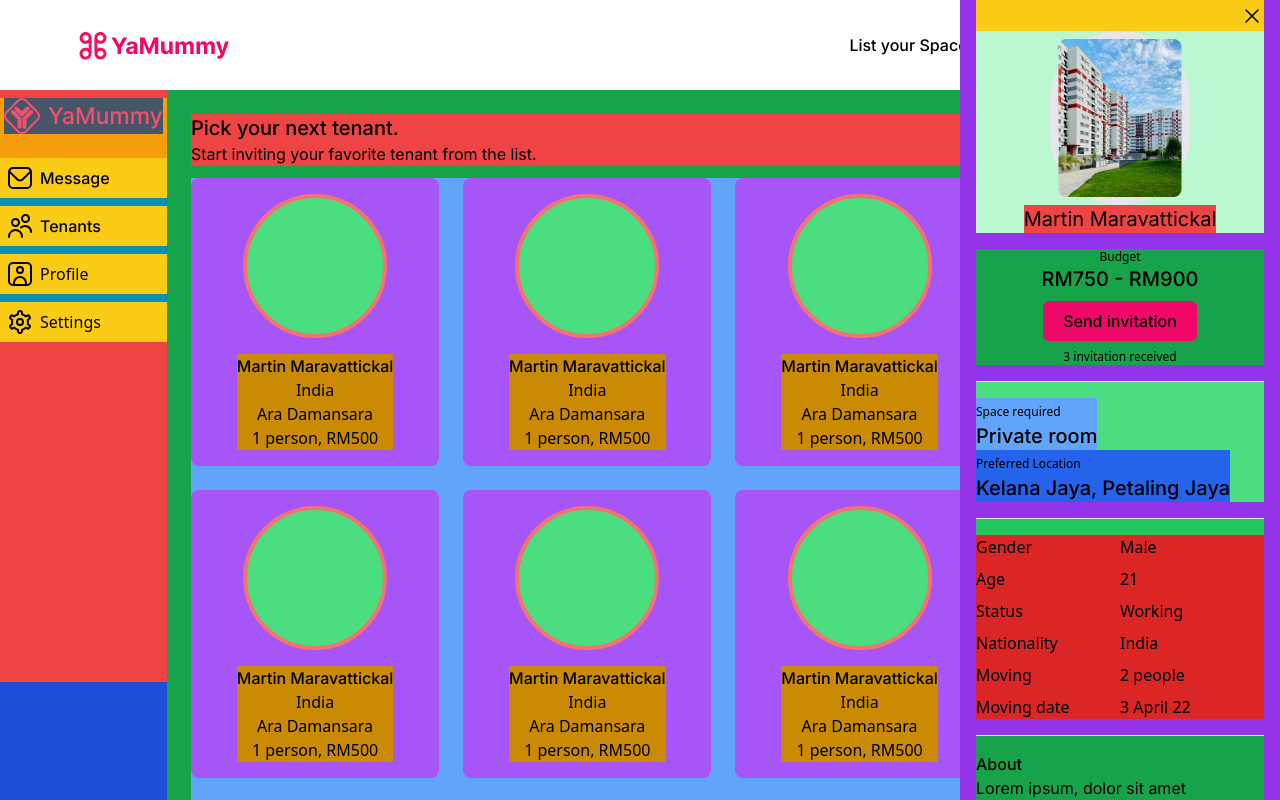
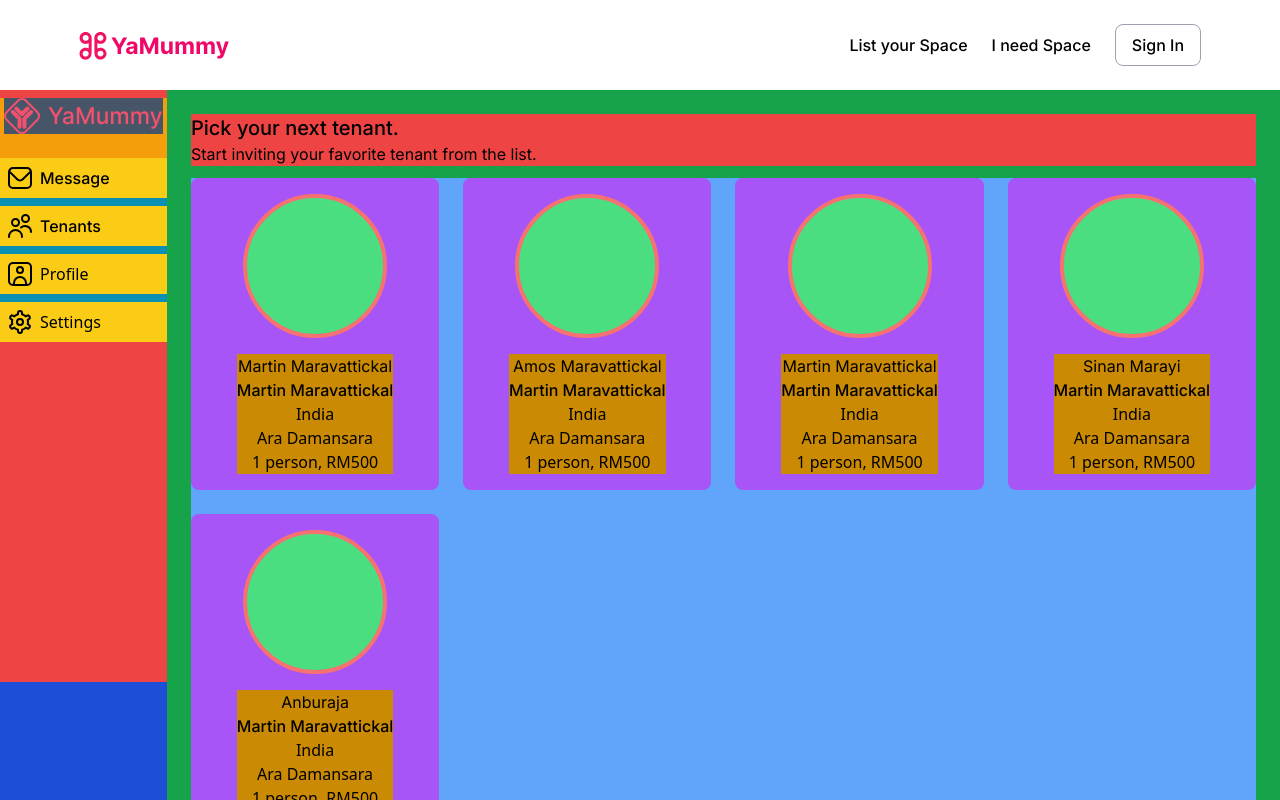
Before and after one commit to sinan-marayi/yamummy-test-version, a Vue app: page /dashboard in a window 1280 px wide. Shown: the top 800 px of the page. Built offline with nearby package versions, Linux system fonts and the light colour scheme.

Commit message:
toggle modal with dynamic data

```diff
--- a/src/components/cards/tenantCard.vue
+++ b/src/components/cards/tenantCard.vue
@@ -7,6 +7,7 @@
                 class="rounded-full bg-green-400 border-4 border-red-400 h-28 w-28 lg:h-36 lg:w-36"
               ></div>
               <div class="bg-yellow-600 flex flex-col">
+                <slot/>
                 <h3 class="text-base font-medium">Martin Maravattickal</h3>
                 <div class="flex items-center text-center justify-center">
                   <span class="">India</span>
--- a/src/components/dashboardTenantModal.vue
+++ b/src/components/dashboardTenantModal.vue
@@ -2,7 +2,7 @@
 <!--OFF CANVAS OFFCANVAS-->
 
 <div class="flex flex-col sm:w-1/2 md:w-2/5 lg:w-1/4 h-screen bg-purple-600 fixed top-0 right-0 z-50 px-4">
-        <div class="flex h-12 bg-yellow-400 items-center justify-end">
+        <div class="flex h-12 bg-yellow-400 items-center justify-end " @click="close">
             <svg xmlns="http://www.w3.org/2000/svg" fill="none" viewBox="0 0 24 24" stroke-width="1.5"
                 stroke="currentColor" class="w-6 h-6">
                 <path stroke-linecap="round" stroke-linejoin="round" d="M6 18L18 6M6 6l12 12" />
@@ -15,7 +15,7 @@
                 <div class="flex bg-red-200 rounded-full border-8 w-38 h-38">
                     <img src="../assets/img/card/Rectangle42strip-image-02.png">
                 </div>
-                <h2 class="flex text-xl bg-red-500 justify-center">Martin Maravattickal</h2>
+                <h2 class="flex text-xl bg-red-500 justify-center">{{ person.name }}</h2>
             </div>
 
 
@@ -103,6 +103,13 @@
 
 
 export default{
-    name:'TenantModal'
+    name:'TenantModal',
+    props:['person'],
+    methods:{
+        close(){
+            this.$emit('close')
+        }
+
+    }
 }
 </script>
--- a/src/pages/Dashboard.vue
+++ b/src/pages/Dashboard.vue
@@ -77,7 +77,7 @@
               class="w-full flex justify-center lg:justify-start items-center bg-yellow-400"
             >
               <span
-                class="w-10 h-10 flex justify-center  flex-none rounded-full items-center"
+                class="w-10 h-10 flex justify-center flex-none rounded-full items-center"
               >
                 <svg
                   id="Layer_1"
@@ -183,24 +183,26 @@
           <div
             class="grid grid-cols-2 sm:grid-cols-3 md:grid-cols-3 lg:grid-cols-4 2xl:grid-cols-5 gap-4 lg:gap-6 2xl:gap-8 bg-blue-400"
           >
-        <TenantCard></TenantCard>
-        <TenantCard></TenantCard>
-        <TenantCard></TenantCard>
-        <TenantCard></TenantCard>
-        <TenantCard></TenantCard>
-        <TenantCard></TenantCard>
-        <TenantCard></TenantCard>
-        <TenantCard></TenantCard>
-        <TenantCard></TenantCard>
-        <TenantCard></TenantCard>
-        <TenantCard></TenantCard>
+            <TenantCard
+              v-for="(person, index) in persons"
+              :key="person.id"
+              @click="openModal(index)"
+            >
+              <div>
+                <p>{{ person.name }}</p>
+              </div>
+            </TenantCard>
           </div>
         </div>
       </div>
     </div>
 
     <!--OFF CANVAS OFFCANVAS-->
-<TenantModal></TenantModal>
+    <TenantModal
+      v-if="toggleModal"
+      @close="closeModal"
+      :person="person"
+    ></TenantModal>
 
     <!--MOBILE NAV MOBILE NAV-->
     <nav
@@ -311,16 +313,52 @@
 </template>
 
 <script>
-import TenantModal from "../components/dashboardTenantModal.vue"
-import TenantCard from "../components/cards/tenantCard.vue"
+import TenantModal from "../components/dashboardTenantModal.vue";
+import TenantCard from "../components/cards/tenantCard.vue";
 
 export default {
   // eslint-disable-next-line vue/multi-word-component-names
   name: "Dashboard",
   components: {
-      TenantModal,
-      TenantCard
+    TenantModal,
+    TenantCard,
+  },
+  data() {
+    return {
+      persons: [
+        {
+          id: 1,
+          name: "Martin Maravattickal",
+        },
+        {
+          id: 2,
+          name: "Amos Maravattickal",
+        },
+        {
+          id: 3,
+          name: "Martin Maravattickal",
+        },
+        {
+          id: 4,
+          name: "Sinan Marayi",
+        },
+        {
+          id: 5,
+          name: "Anburaja",
+        },
+      ],
+      toggleModal: false,
+      person: {},
+    };
+  },
+  methods: {
+    closeModal() {
+      this.toggleModal = false;
     },
-
+    openModal(index){
+      this.toggleModal = true;
+      this.person = this.persons[index]
+    }
+  },
 };
 </script>
```
